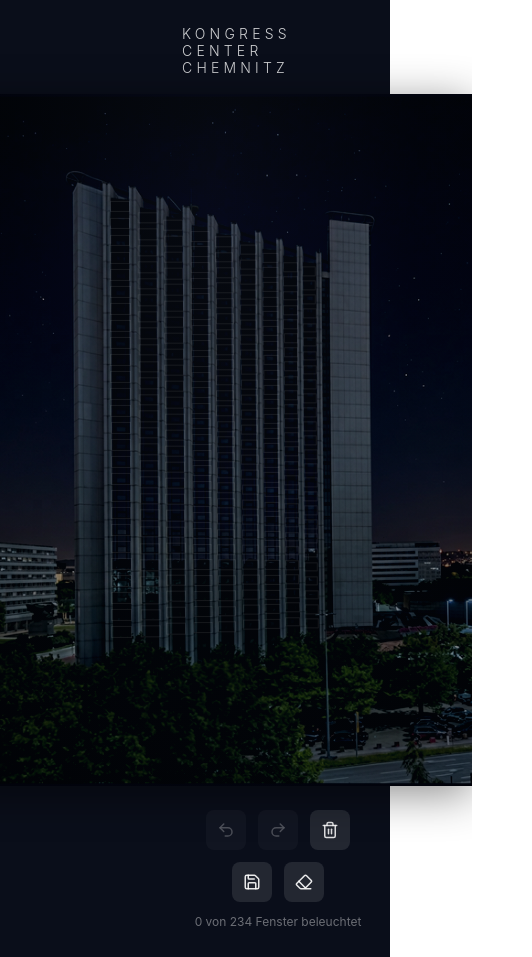
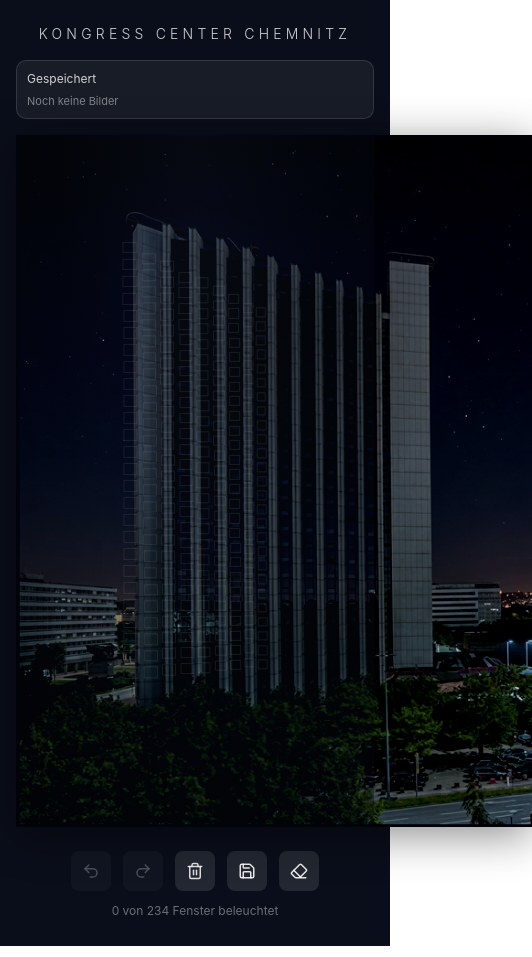
Before and after one commit to Lulatsch2909/leuchtturm-chemnitz.de, a React (Vite) app: page / in a window 390 px wide. Shown: the whole page, 532 px wide, since content can reach past the window. Built offline with nearby package versions, Linux system fonts and the light colour scheme.

Commit message:
Improve mobile interactions with touch drag and long press

```diff
--- a/src/App.tsx
+++ b/src/App.tsx
@@ -100,6 +100,7 @@ const App = () => {
   const [showGrid] = useState(() =>
     new URLSearchParams(window.location.search).has("config")
   );
+  const [isMobile, setIsMobile] = useState(() => window.innerWidth <= 900);
   const [isEraserMode, setIsEraserMode] = useState(false);
   const [savedPatterns, setSavedPatterns] = useState<SavedPattern[]>([]);
   const [nextPatternId, setNextPatternId] = useState(1);
@@ -110,6 +111,8 @@ const App = () => {
   const paintStartedFromLit = useRef(false);
   const paintMoved = useRef(false);
   const pendingClickToggleTimeout = useRef<number | null>(null);
+  const longPressTimeoutRef = useRef<number | null>(null);
+  const longPressTriggeredPatternRef = useRef<number | null>(null);
 
   const pushHistory = useCallback(
     (prev: boolean[][], next: boolean[][]) => {
@@ -127,6 +130,13 @@ const App = () => {
     if (pendingClickToggleTimeout.current !== null) {
       window.clearTimeout(pendingClickToggleTimeout.current);
       pendingClickToggleTimeout.current = null;
+    }
+  }, []);
+
+  const clearLongPressTimeout = useCallback(() => {
+    if (longPressTimeoutRef.current !== null) {
+      window.clearTimeout(longPressTimeoutRef.current);
+      longPressTimeoutRef.current = null;
     }
   }, []);
 
@@ -275,7 +285,19 @@ const App = () => {
       setIsSelecting(false);
     };
     window.addEventListener("mouseup", handler);
-    return () => window.removeEventListener("mouseup", handler);
+    window.addEventListener("pointerup", handler);
+    window.addEventListener("pointercancel", handler);
+    return () => {
+      window.removeEventListener("mouseup", handler);
+      window.removeEventListener("pointerup", handler);
+      window.removeEventListener("pointercancel", handler);
+    };
+  }, []);
+
+  useEffect(() => {
+    const onResize = () => setIsMobile(window.innerWidth <= 900);
+    window.addEventListener("resize", onResize);
+    return () => window.removeEventListener("resize", onResize);
   }, []);
 
   const undo = useCallback(() => {
@@ -334,7 +356,13 @@ const App = () => {
     };
   }, []);
 
-  useEffect(() => () => clearPendingClickToggle(), [clearPendingClickToggle]);
+  useEffect(
+    () => () => {
+      clearPendingClickToggle();
+      clearLongPressTimeout();
+    },
+    [clearLongPressTimeout, clearPendingClickToggle]
+  );
 
   useEffect(() => {
     const handler = (e: KeyboardEvent) => {
@@ -382,7 +410,7 @@ const App = () => {
         style={{
           color: "rgba(255,255,255,0.8)",
           marginBottom: 18,
-          marginLeft: 166,
+          marginLeft: isMobile ? 0 : 166,
           letterSpacing: "0.3em",
           textTransform: "uppercase",
           fontSize: 14,
@@ -392,13 +420,24 @@ const App = () => {
         Kongress Center Chemnitz
       </h1>
 
-      <div style={{ display: "flex", gap: 16, alignItems: "flex-start", width: "min(100%, 1200px)", justifyContent: "center" }}>
+      <div
+        style={{
+          display: "flex",
+          gap: 16,
+          flexDirection: isMobile ? "column" : "row",
+          alignItems: isMobile ? "stretch" : "flex-start",
+          width: "min(100%, 1200px)",
+          justifyContent: "center",
+        }}
+      >
         <div
           className="saved-patterns-scroll"
           style={{
-            width: 150,
-            maxHeight: "76vh",
-            overflowY: "auto",
+            width: isMobile ? "100%" : 150,
+            maxHeight: isMobile ? "none" : "76vh",
+            overflowY: isMobile ? "hidden" : "auto",
+            overflowX: isMobile ? "auto" : "hidden",
+            whiteSpace: isMobile ? "nowrap" : "normal",
             padding: 10,
             borderRadius: 10,
             background: "rgba(255,255,255,0.06)",
@@ -412,15 +451,36 @@ const App = () => {
           {savedPatterns.map((pattern) => (
             <button
               key={pattern.id}
-              onClick={() => loadSavedPattern(pattern.windows)}
+              onClick={() => {
+                if (longPressTriggeredPatternRef.current === pattern.id) {
+                  longPressTriggeredPatternRef.current = null;
+                  return;
+                }
+                loadSavedPattern(pattern.windows);
+              }}
               onContextMenu={(e) => {
                 e.preventDefault();
                 e.stopPropagation();
+                clearLongPressTimeout();
                 setSavedPatternMenu({ patternId: pattern.id, x: e.clientX, y: e.clientY });
               }}
+              onPointerDown={(e) => {
+                if (e.pointerType === "mouse") return;
+                clearLongPressTimeout();
+                longPressTimeoutRef.current = window.setTimeout(() => {
+                  longPressTriggeredPatternRef.current = pattern.id;
+                  setSavedPatternMenu({ patternId: pattern.id, x: e.clientX, y: e.clientY });
+                  longPressTimeoutRef.current = null;
+                }, 550);
+              }}
+              onPointerUp={() => clearLongPressTimeout()}
+              onPointerCancel={() => clearLongPressTimeout()}
+              onPointerLeave={() => clearLongPressTimeout()}
               style={{
-                width: "100%",
+                width: isMobile ? 132 : "100%",
+                display: isMobile ? "inline-block" : "block",
                 marginBottom: 8,
+                marginRight: isMobile ? 8 : 0,
                 padding: 6,
                 borderRadius: 8,
                 border: "1px solid rgba(255,255,255,0.16)",
@@ -513,7 +573,11 @@ const App = () => {
           </div>
         )}
 
-        <div style={{ position: "relative", display: "inline-block" }} ref={imageRef} onContextMenu={handleContextMenu}>
+        <div
+          style={{ position: "relative", display: "inline-block", touchAction: "none" }}
+          ref={imageRef}
+          onContextMenu={handleContextMenu}
+        >
         <img
           src={buildingImg}
           alt="Kongress Center Chemnitz bei Nacht"
@@ -601,10 +665,10 @@ const App = () => {
               return (
                 <button
                   key={`${ri}-${ci}`}
-                  onMouseDown={(e) => {
+                  onPointerDown={(e) => {
                     if (e.button !== 0) return;
                     // Start selection on second click while mouse is held.
-                    if (e.detail >= 2) {
+                    if (e.pointerType === "mouse" && e.detail >= 2) {
                       e.preventDefault();
                       if (isPainting) {
                         setIsPainting(false);
@@ -618,11 +682,11 @@ const App = () => {
                     }
                     handleLeftDown(ri, ci);
                   }}
-                  onMouseEnter={() => {
+                  onPointerEnter={() => {
                     handleLeftEnter(ri, ci);
                     handleSelectionEnter(ri, ci);
                   }}
-                  onMouseUp={() => {
+                  onPointerUp={() => {
                     handleLeftUp();
                     handleSelectionUp();
                   }}
@@ -637,6 +701,7 @@ const App = () => {
                     background: "transparent",
                     border: 0,
                     padding: 0,
+                    touchAction: "none",
                     zIndex: selected ? 3 : 1,
                   }}
                   aria-label={`Fenster Reihe ${ri + 1}, Spalte ${ci + 1} – ${lit ? "an" : "aus"}`}
@@ -670,7 +735,17 @@ const App = () => {
         </div>
       </div>
 
-      <div style={{ display: "flex", alignItems: "center", gap: 12, marginTop: 24, flexWrap: "wrap", justifyContent: "center", marginLeft: 166 }}>
+      <div
+        style={{
+          display: "flex",
+          alignItems: "center",
+          gap: 12,
+          marginTop: 24,
+          flexWrap: "wrap",
+          justifyContent: "center",
+          marginLeft: isMobile ? 0 : 166,
+        }}
+      >
         <button
           onClick={undo}
           disabled={historyIndex < 0}
@@ -743,7 +818,7 @@ const App = () => {
           style={{
             marginTop: 14,
             width: "min(100%, 860px)",
-            marginLeft: 166,
+            marginLeft: isMobile ? 0 : 166,
             border: "1px solid rgba(255,255,255,0.18)",
             borderRadius: 10,
             padding: 12,
@@ -785,7 +860,7 @@ const App = () => {
         </div>
       )}
 
-      <p style={{ color: "rgba(255,255,255,0.4)", fontSize: 12, marginTop: 12, marginLeft: 166 }}>
+      <p style={{ color: "rgba(255,255,255,0.4)", fontSize: 12, marginTop: 12, marginLeft: isMobile ? 0 : 166 }}>
         {litCount} von {ROWS * COLS} Fenster beleuchtet
         {hasSelection && " · Bereich ausgewaehlt (Doppelklick + Ziehen)"}
       </p>
```
